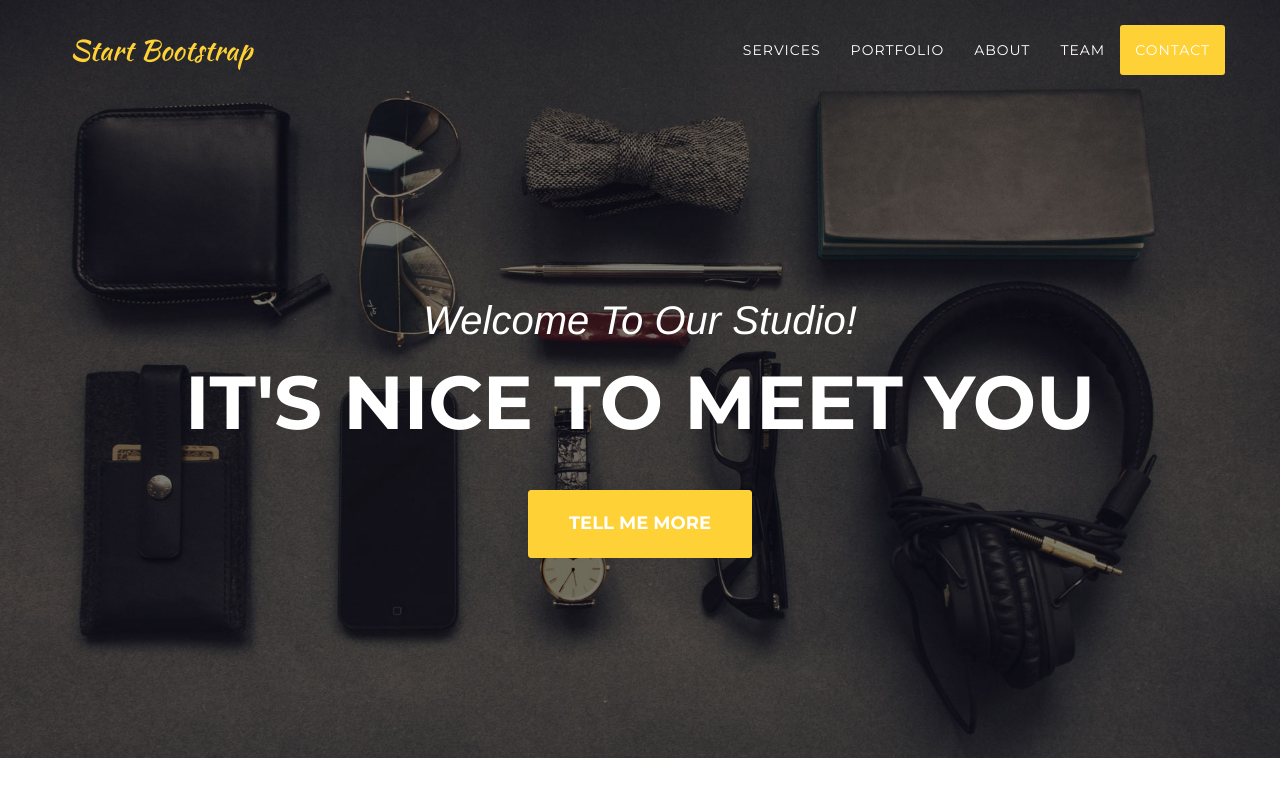
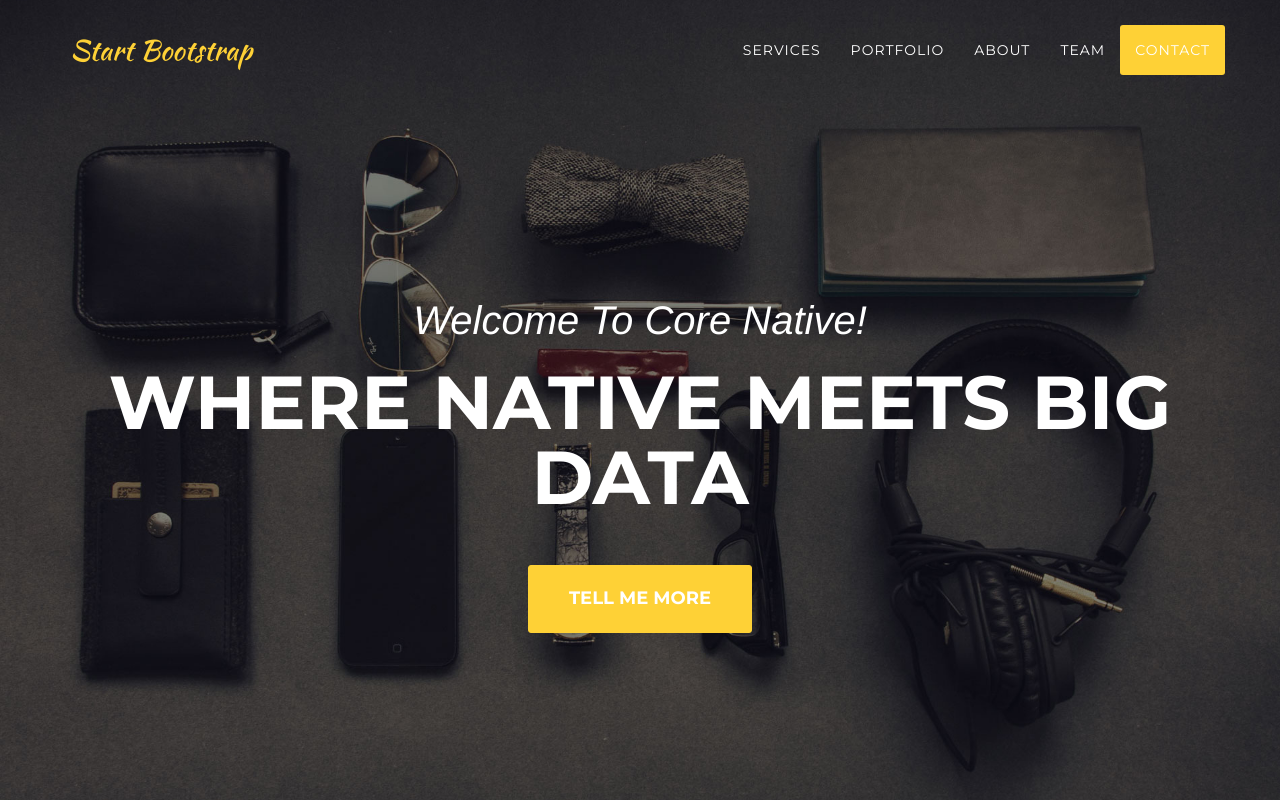
Before and after one commit to occm/my-project-, a website: page startbootstrap-agency-gh-pages/index.html in a window 1280 px wide. Shown: the top 800 px of the page. Drawn offline with nearby package versions, Linux system fonts and the light colour scheme; a web font is replaced by a local one.

Commit message:
Update index.html

```diff
--- a/startbootstrap-agency-gh-pages/index.html
+++ b/startbootstrap-agency-gh-pages/index.html
@@ -9,7 +9,7 @@
     <meta name="description" content="">
     <meta name="author" content="">
 
-    <title>Agency - Start Bootstrap Theme</title>
+    <title>Core Native</title>
 
     <!-- Bootstrap Core CSS -->
     <link href="vendor/bootstrap/css/bootstrap.min.css" rel="stylesheet">
@@ -78,8 +78,8 @@
     <header>
         <div class="container">
             <div class="intro-text">
-                <div class="intro-lead-in">Welcome To Our Studio!</div>
-                <div class="intro-heading">It's Nice To Meet You</div>
+                <div class="intro-lead-in">Welcome To Core Native!</div>
+                <div class="intro-heading">Where Native Meets Big Data</div>
                 <a href="#services" class="page-scroll btn btn-xl">Tell Me More</a>
             </div>
         </div>
```
